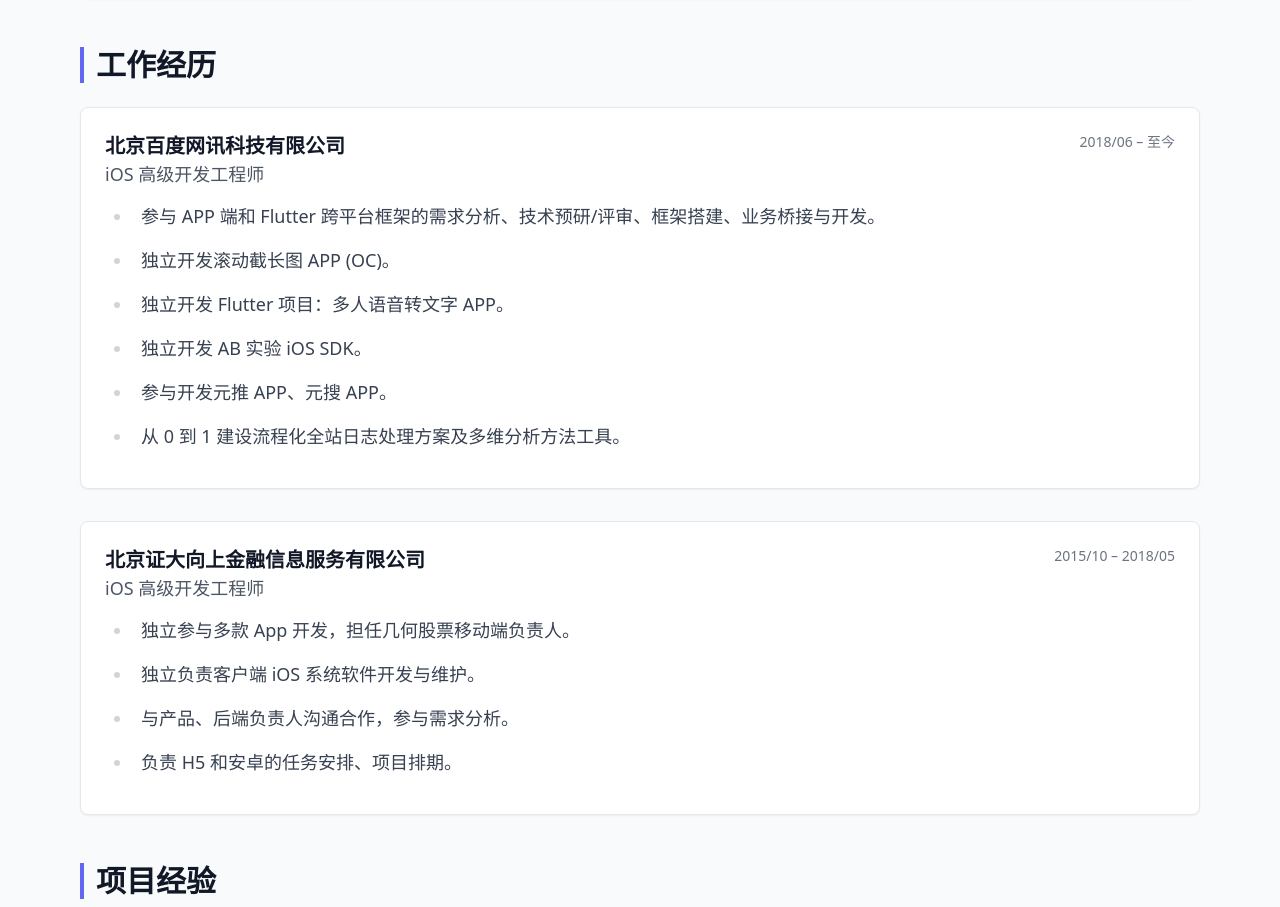
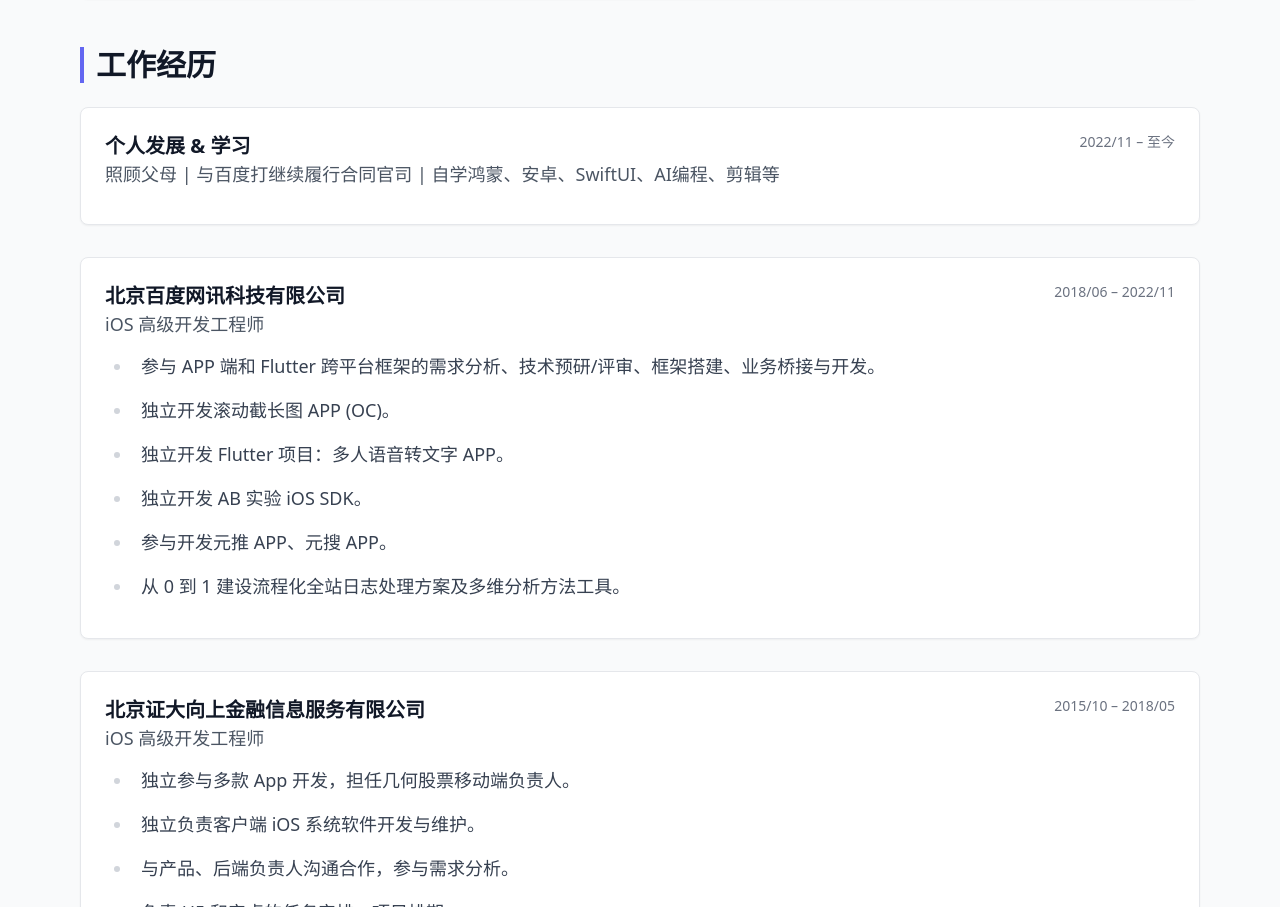
Before and after one commit to zhangxiaomeng1/zhangxiaomeng.github.io, a plain HTML site: page personGithub.html in a window 1280 px wide. Shown: the part 1003-1910 px from the top of the page. Drawn offline with nearby package versions, Linux system fonts and the light colour scheme.

Commit message:
docs: 更新个人简介和项目经历
修改了个人简介中的描述，将“软件开发者”改为“软件个人开发者”。在项目经历部分添加了AppStore项目的链接，并更新了工作经历中的时间和描述，使其更加准确和详细。

```diff
--- a/personGithub.html
+++ b/personGithub.html
@@ -210,16 +210,15 @@
             <section id="experience" class="fade-in">
                 <h2 class="text-3xl font-semibold text-gray-900 dark:text-white mb-6 border-l-4 border-indigo-500 pl-3">工作经历</h2>
                 <div class="section-content space-y-8">
-                    <!-- <div class="card-hover p-6 bg-white dark:bg-gray-800 rounded-lg shadow-sm dark:shadow-none border border-gray-200 dark:border-gray-700">
+                    <div class="card-hover p-6 bg-white dark:bg-gray-800 rounded-lg shadow-sm dark:shadow-none border border-gray-200 dark:border-gray-700">
                         <p class="text-sm text-gray-500 dark:text-gray-400 float-right">2022/11 – 至今</p>
                         <h3 class="text-xl font-semibold text-gray-900 dark:text-white">个人发展 & 学习</h3>
-                        <p class="text-lg text-gray-600 dark:text-gray-400 mb-3">陪父母 | 与百度履行合同官司 | 自学鸿蒙、安卓、SwiftUI、AI编程等</p>
+                        <p class="text-lg text-gray-600 dark:text-gray-400 mb-3">照顾父母 | 与百度打继续履行合同官司 | 自学鸿蒙、安卓、SwiftUI、AI编程、剪辑等</p>
                         <!-- No detailed description needed here based on input -->
-                    <!-- </div> -->
+                    </div>
 
                     <div class="card-hover p-6 bg-white dark:bg-gray-800 rounded-lg shadow-sm dark:shadow-none border border-gray-200 dark:border-gray-700">
-                        <!-- <p class="text-sm text-gray-500 dark:text-gray-400 float-right">2018/06 – 2022/11</p> -->
-                        <p class="text-sm text-gray-500 dark:text-gray-400 float-right">2018/06 – 至今</p>
+                        <p class="text-sm text-gray-500 dark:text-gray-400 float-right">2018/06 – 2022/11</p>
                         <h3 class="text-xl font-semibold text-gray-900 dark:text-white">北京百度网讯科技有限公司</h3>
                         <p class="text-lg text-gray-600 dark:text-gray-400 mb-3">iOS 高级开发工程师</p>
                         <div class="prose prose-lg dark:prose-invert max-w-none text-gray-700 dark:text-gray-300">
```
Also changed, not shown: index.html (+2 -1 lines), .roo/rules/rules.md (added).
